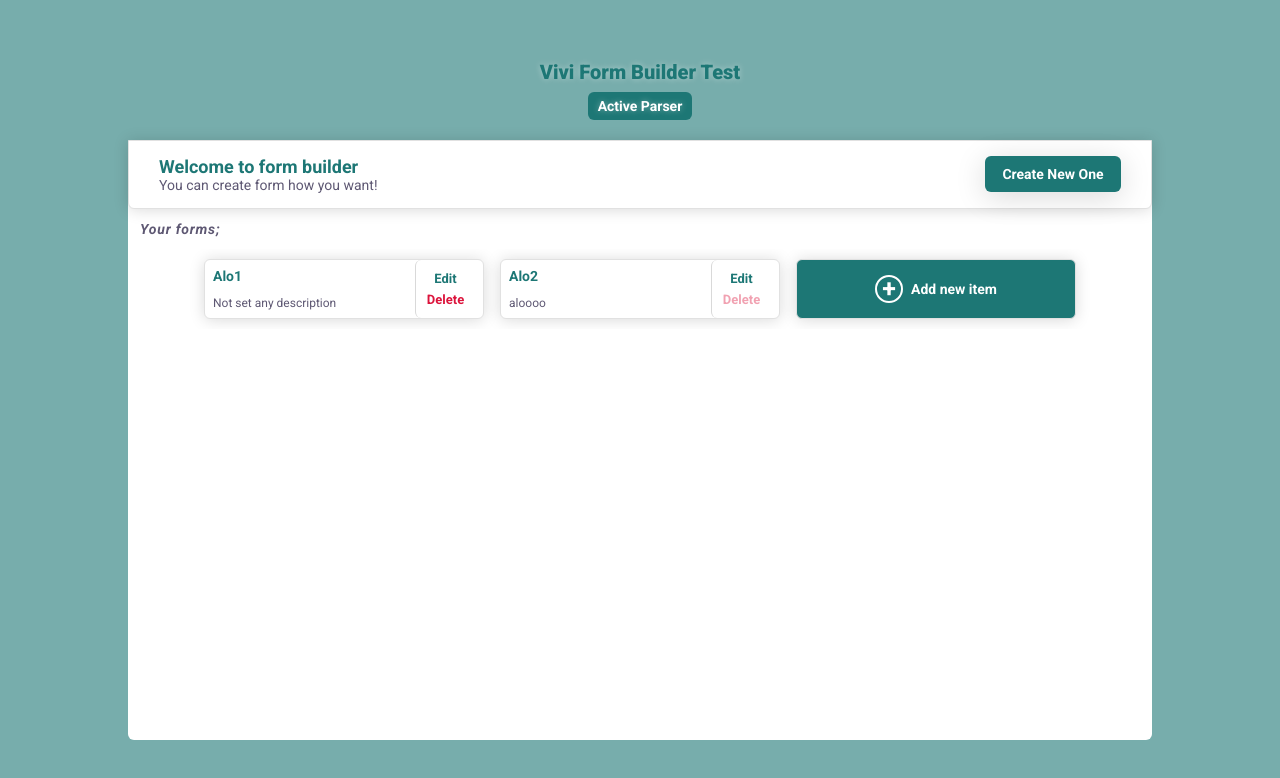
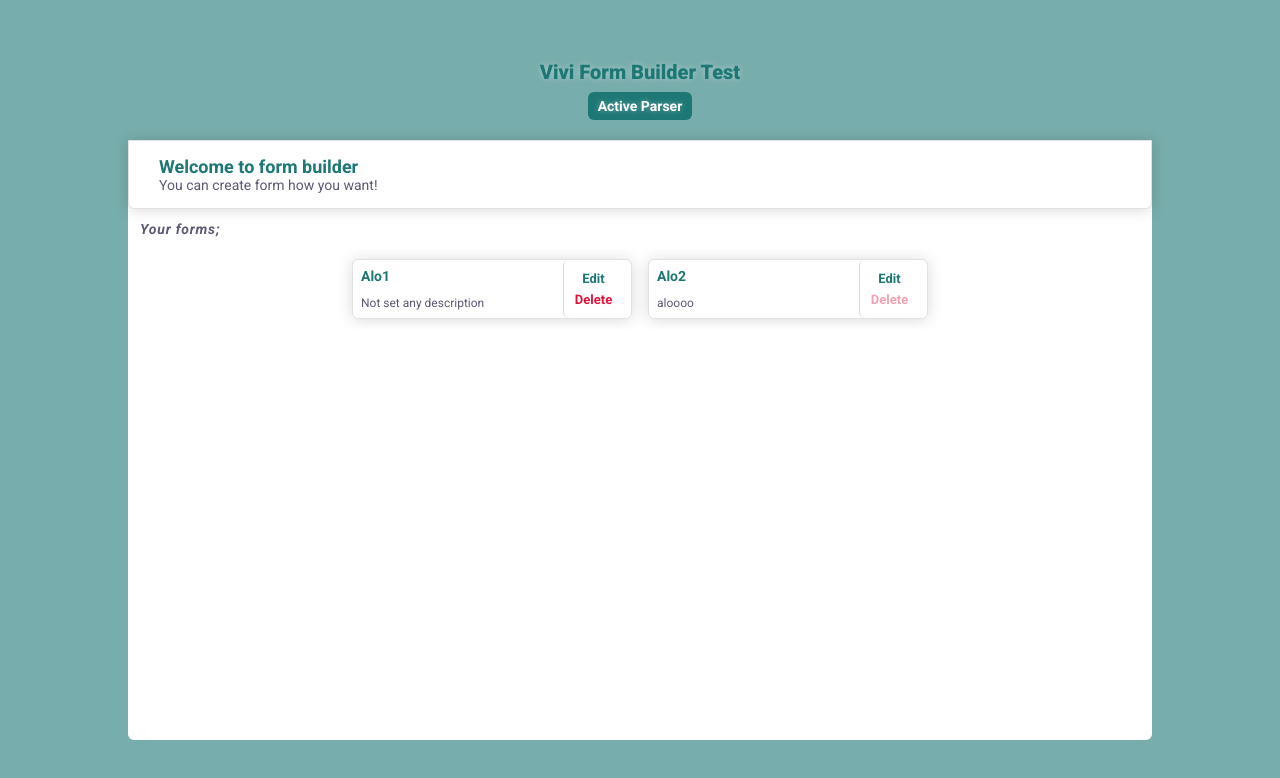
Before and after one commit to Denizhan1103/vivi-form-builder, a Vue app: page / in a window 1280 px wide. Shown: the top 778 px of the page. Built offline with nearby package versions, Linux system fonts and the light colour scheme.

Commit message:
Removed 'Create new form' buttons when 'newItemCreatable' property is false

```diff
--- a/src/App.vue
+++ b/src/App.vue
@@ -4,7 +4,7 @@
     <div @click="parserExpanse = true" class="parsers__active">Active Parser</div>
     <ViviBuilder
       class="builder"
-      :options="{newItemCreatable: true, formList}"
+      :options="{newItemCreatable: false, formList}"
       @onFormDelete="(formId) => deleteForm(formId)"
       @onFormAdd="(newForm) => addForm(newForm)"
       @onFormUpdate="(updatedForm) => updateForm(updatedForm)"
--- a/src/builder/pages/main/Main.scss
+++ b/src/builder/pages/main/Main.scss
@@ -7,6 +7,7 @@
     &__btn-disable {
         background-color: rgba(29, 119, 117, 0.6) !important;
         pointer-events: none;
+        display: none !important;
     }
 
     &__header {
```
